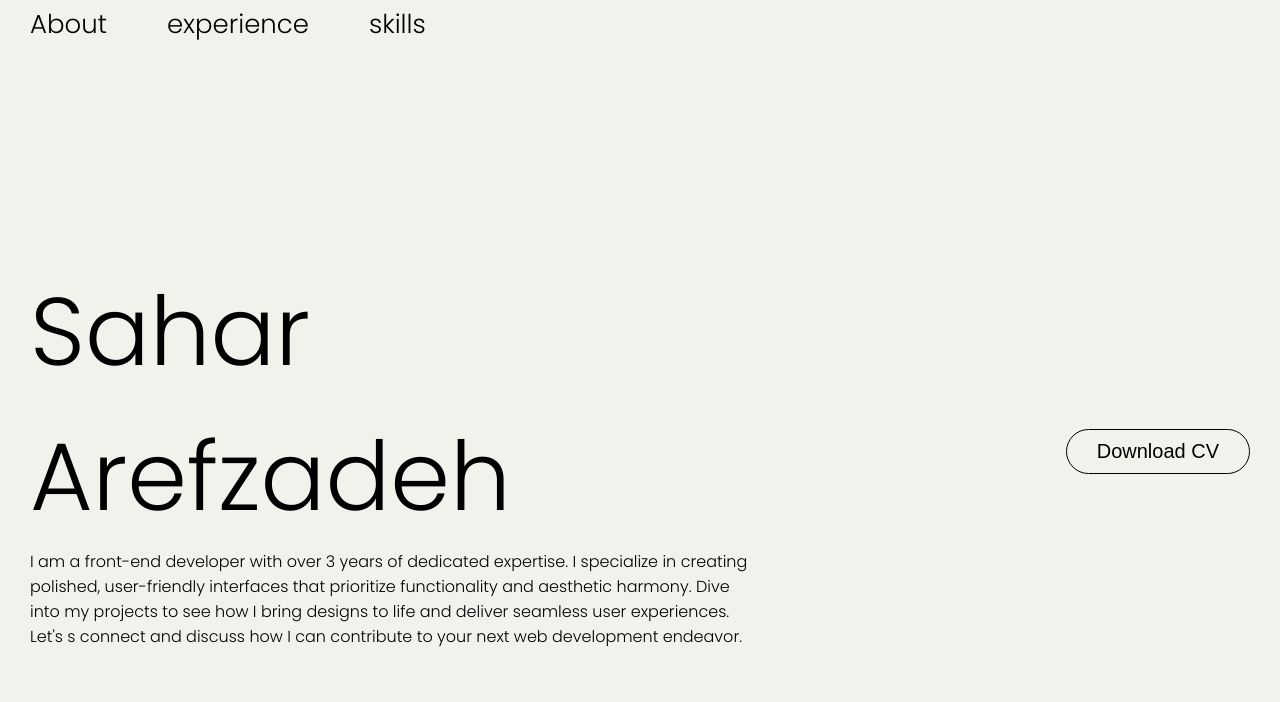
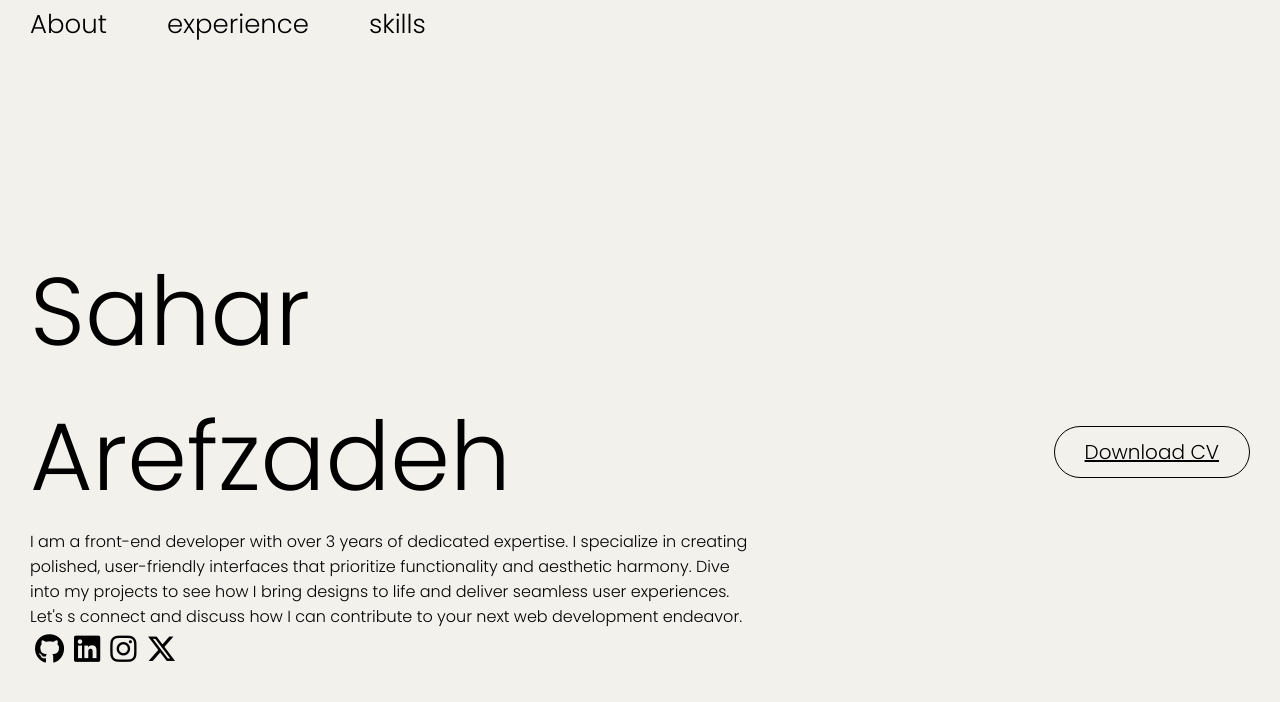
Before and after one commit to sahar511/portfolio, a React (Create React App) app: page / in a window 1280 px wide. Shown: the top 702 px of the page. Built offline with nearby package versions, Linux system fonts and the light colour scheme.

Commit message:
add social links

```diff
--- a/public/index.html
+++ b/public/index.html
@@ -28,6 +28,7 @@
     <link rel="preconnect" href="https://fonts.googleapis.com">
     <link rel="preconnect" href="https://fonts.gstatic.com" crossorigin>
     <link href="https://fonts.googleapis.com/css2?family=Poppins:wght@300;700;800&family=Roboto:ital,wght@0,400;0,700;1,300&display=swap" rel="stylesheet">
+    <script src="https://kit.fontawesome.com/4e50f7dd92.js" crossorigin="anonymous"></script>
   </head>
   <body>
     <noscript>You need to enable JavaScript to run this app.</noscript>
--- a/src/components/Header/index.tsx
+++ b/src/components/Header/index.tsx
@@ -17,7 +17,6 @@ export default function Header() {
         <a href="#about" className={styles.link}>
         skills
         </a>
-        <SocialLinks />
       </nav>
       <div className={`${styles.card} animate__animated animate__fadeIn`}>
         <div className={styles.box}>
@@ -28,8 +27,9 @@ export default function Header() {
             to see how I bring designs to life and deliver seamless user
             experiences. Let&apos;s s connect and discuss how I can contribute to your
             next web development endeavor.</div>
+          <SocialLinks />
         </div>
-        <button className={styles.button}>Download CV</button>
+        <a className={styles.button} href="/public/cv_saharAref.pdf" target="_blank" download>Download CV</a>
       </div>
     </section>
   )
--- /dev/null
+++ b/src/components/Socials/Socials.style.module.css
@@ -0,0 +1,5 @@
+.icon {
+    font-size: 30px;
+    color: black;
+    padding: 5px;
+}
--- a/src/components/Socials/index.tsx
+++ b/src/components/Socials/index.tsx
@@ -1,8 +1,18 @@
-
-
+import styles from "./Socials.style.module.css"
 
 export default function SocialLinks() {
   return <div>
-    <a href="#about" ></a>
+    <a href="https://github.com/sahar511" >
+      <i className={`fa-brands fa-github ${styles.icon}`}></i>
+    </a>
+    <a href="https://www.linkedin.com/in/sahar-arefzadeh/" >
+      <i className={`fa-brands fa-linkedin ${styles.icon}`}></i>
+    </a>
+    <a href="#about" >
+      <i className={`fa-brands fa-instagram ${styles.icon}`}></i>
+    </a>
+    <a href="https://twitter.com/sas511_s" >
+      <i className={`fa-brands fa-x-twitter ${styles.icon}`}></i>
+    </a>
   </div>
 }
```
Also changed, not shown: 1 other file (tests, documents, lock files or other folders).
